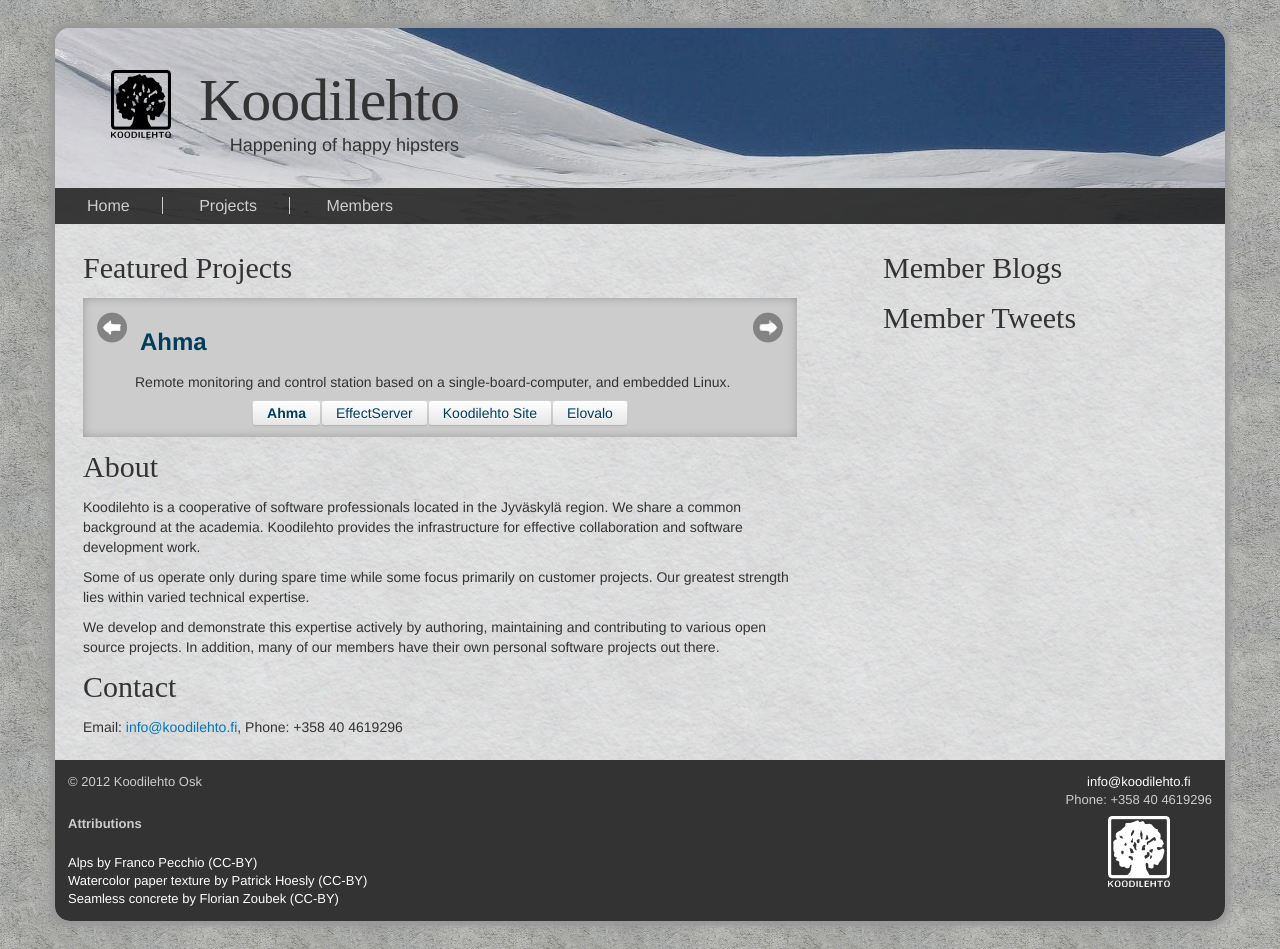
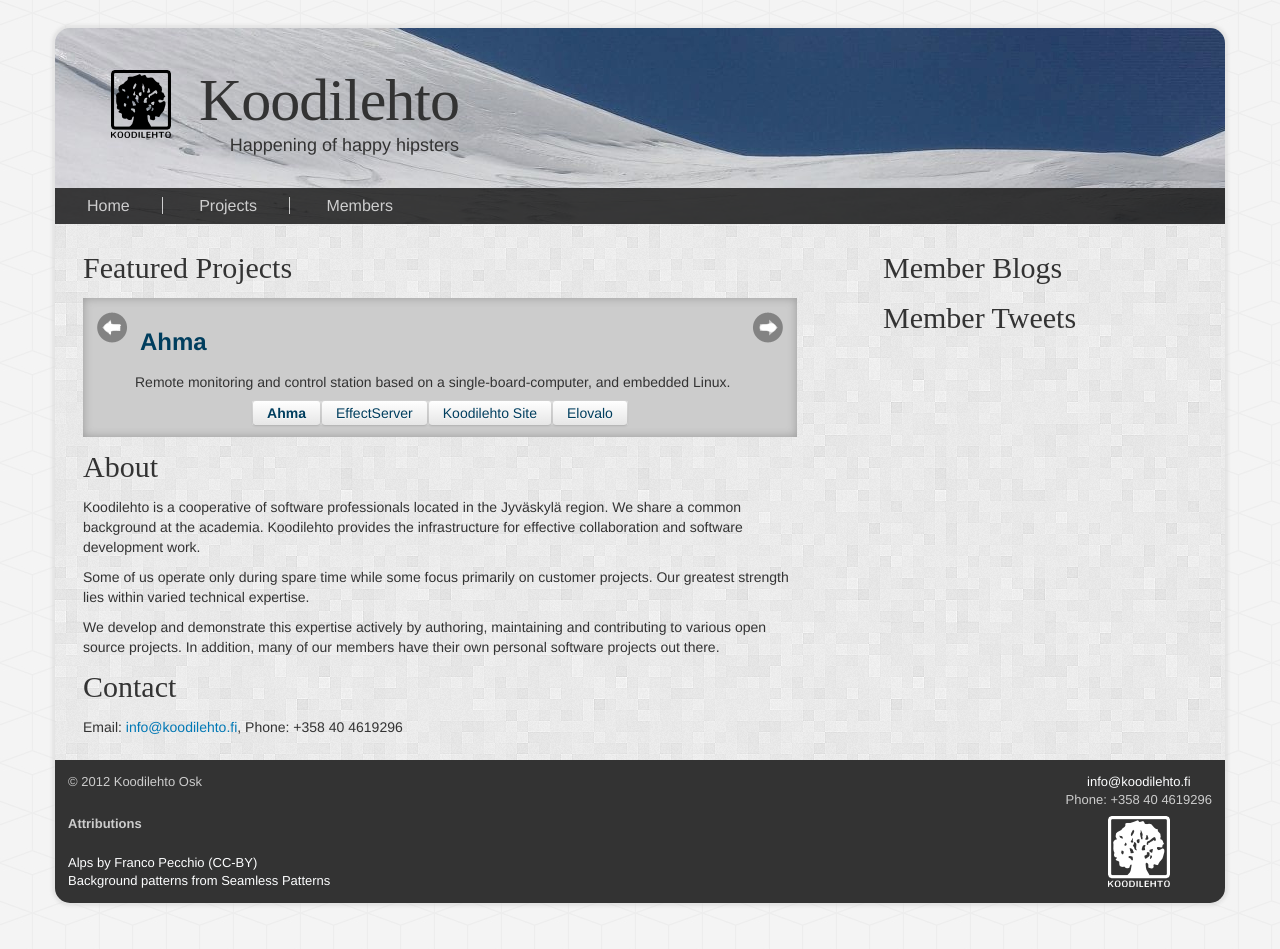
Before and after one commit to koodilehto/koodilehto-site, a Jekyll site: the page built from index.html, in a window 1280 px wide. Built offline with Jekyll 4.4.1, drawn with Linux system fonts in a browser that asks for light colours; some web fonts are replaced.

Commit message:
Replace background patterns with ones from Seamless Patterns

```diff
--- a/_layouts/layout.html
+++ b/_layouts/layout.html
@@ -57,9 +57,8 @@
 
             <div id="attributions">
                 <h3>Attributions</h3>
-                <div><a href=" http://de.fotopedia.com/items/flickr-161058424">Alps by Franco Pecchio (CC-BY)</a></div>
-                <div><a href="http://www.flickr.com/photos/zooboing/4182512221/">Watercolor paper texture by Patrick Hoesly (CC-BY)</a></div>
-		<div><a href="http://bitandartat.deviantart.com/#/d3j1yyy">Seamless concrete by Florian Zoubek (CC-BY)</a></div>
+                <div><a href="http://de.fotopedia.com/items/flickr-161058424">Alps by Franco Pecchio (CC-BY)</a></div>
+                <div><a href="http://subtlepatterns.com/">Background patterns from Seamless Patterns</a></div>
             </div>
         </footer>
     </div>
--- a/css/base.css
+++ b/css/base.css
@@ -69,16 +69,16 @@ body {
     background: gray;
     margin-bottom: 2em;
     margin-top: 2em;
-    background-image: url("../images/concrete.jpg"); /* http://bitandartat.deviantart.com/#/d3j1yyy */
+    background-image: url("../images/cubes.png");
 }
 
 body > .container {
-    -moz-box-shadow: 0 0 5px 5px #999;
-    -webkit-box-shadow: 0 0 5px 5px #999;
-    box-shadow: 0 0 5px 5px #999;
+    -moz-box-shadow: 0 0 3px 3px rgba(211, 211, 211, 0.5);
+    -webkit-box-shadow: 0 0 3px 3px rgba(211, 211, 211, 0.5);
+    box-shadow: 0 0 3px 3px rgba(211, 211, 211, 0.5);
 
     background: white;
-    background-image: url("../images/paper.jpg"); /* http://www.flickr.com/photos/zooboing/4182512221/ */
+    background-image: url("../images/bright_squares.png");
 }
 
 body > .container {
```
Also changed, not shown: images/bright_squares.png (added), images/cubes.png (added).
